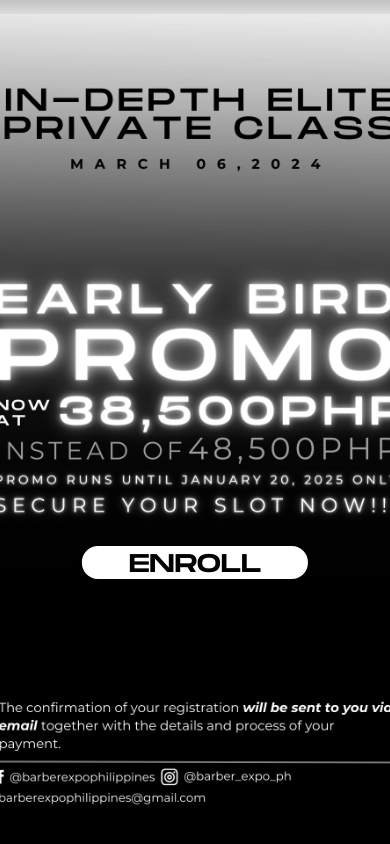
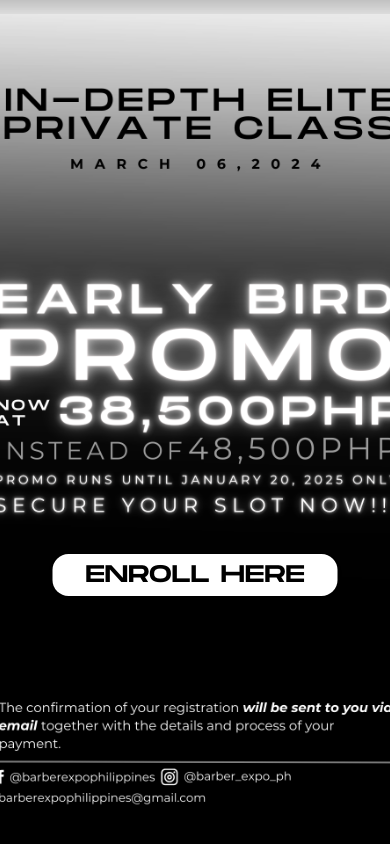
Before and after one commit to kudama343/barberexpoph_24, a Next.js app: page /eliteclass in a window 390 px wide. Shown: the part 5894-6738 px from the top of the page. Built offline with nearby package versions, Linux system fonts and the light colour scheme.

Commit message:
Responsive Button Placement for EliteClass v2

```diff
--- a/app/eliteclass/page.tsx
+++ b/app/eliteclass/page.tsx
@@ -15,12 +15,12 @@ const EliteClassPage: React.FC = () => {
       <div className="min-h-full w-full h-screen bg-cover bg-no-repeat bg-center bg-black bg-[url('/images/EliteClass/MobileV19.png')] flex flex-col items-center justify-center px-0 sm:px-4"></div>
       <div className="min-h-full w-full h-screen bg-cover bg-no-repeat bg-center bg-black bg-[url('/images/EliteClass/MobileV20.png')] flex flex-col items-center justify-center px-0 sm:px-4"></div>
       <div className="min-h-full w-full h-screen bg-cover bg-no-repeat bg-center bg-black bg-[url('/images/EliteClass/MobileV22_2.png')] flex flex-col items-center px-0 sm:px-4 relative">
-        <button
+      <button
           onClick={redirectToForm}
-          className="absolute mr-2  left-1/2 transform -translate-x-1/2 bottom-[33%] bg-white text-black
-                      px-2 rounded-2xl shadow-md hover:bg-gray-950 hover:text-white transition duration-300
-                      font-monument"
-          style={{ width: '58%', height: '4%', fontSize: '1.6rem' }}>
+          className="absolute mr-2  left-1/2 transform -translate-x-1/2 bottom-[31%] bg-white text-black
+                      py-1 rounded-2xl shadow-md hover:bg-[#3a3a3a] hover:text-white transition duration-300
+                      font-monument text-2xl"
+          style={{ width: '285px', height: '42px' }}>
           ENROLL HERE
         </button>
       </div>
```
